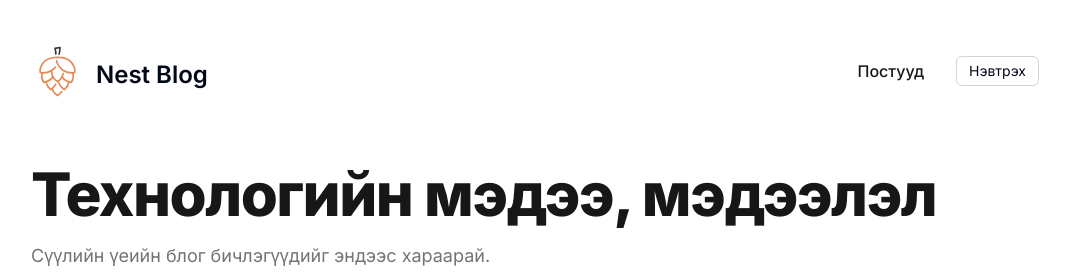
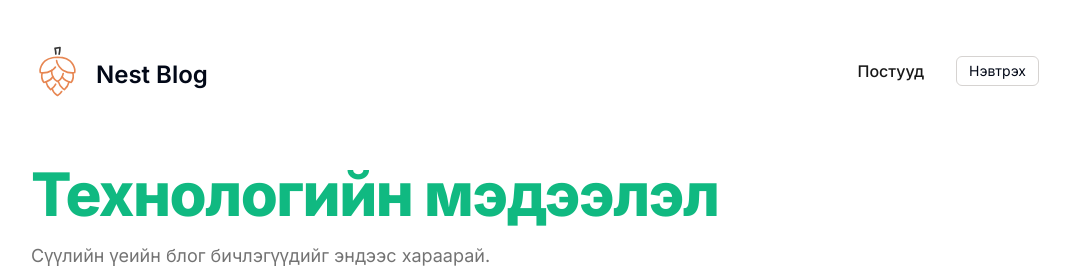
Before and after one commit to Yalalt/nest-blog, a Next.js app: page / in a window 1280 px wide. Shown: the top 272 px of the page, without its empty margins (97-1167 px from the left). Built offline with nearby package versions, Linux system fonts and the light colour scheme; no server answers; the database is empty.

Commit message:
add Documentation

```diff
--- a/src/app/page.tsx
+++ b/src/app/page.tsx
@@ -1,6 +1,11 @@
 import Post from '@/components/post/Post';
 import { getPosts } from '@/lib/prisma/posts';
+/**
+ * Imports the Post type from the @prisma/client module.
+ * This provides access to the Post type generated from the Prisma schema.
+ */
 import { Post as TPost } from '@prisma/client';
+// @prisma/client return Post of data type
 
 export default async function Page() {
   const { posts = [], error }: { posts?: TPost[]; error?: any } = await getPosts({ where: { published: true } });
@@ -12,9 +17,9 @@ export default async function Page() {
   return (
     <div className='divide-y divide-gray-200 dark:divide-gray-700'>
       <div className='space-y-2 pt-6 pb-8 md:space-y-5'>
-        <h1 className='text-3xl font-extrabold leading-9 tracking-tight text-gray-900 dark:text-gray-100 sm:text-4xl sm:leading-10 md:text-6xl md:leading-14'>
-          Технологийн мэдээ, мэдээлэл
-        </h1>
+        <h2 className='text-3xl font-extrabold leading-9 tracking-tight text-emerald-500 dark:text-gray-100 sm:text-4xl sm:leading-10 md:text-6xl md:leading-14'>
+          Технологийн мэдээлэл
+        </h2>
         <p className='text-lg leading-7 text-gray-500 dark:text-gray-400'>
           Сүүлийн үеийн блог бичлэгүүдийг эндээс хараарай.
         </p>
```
